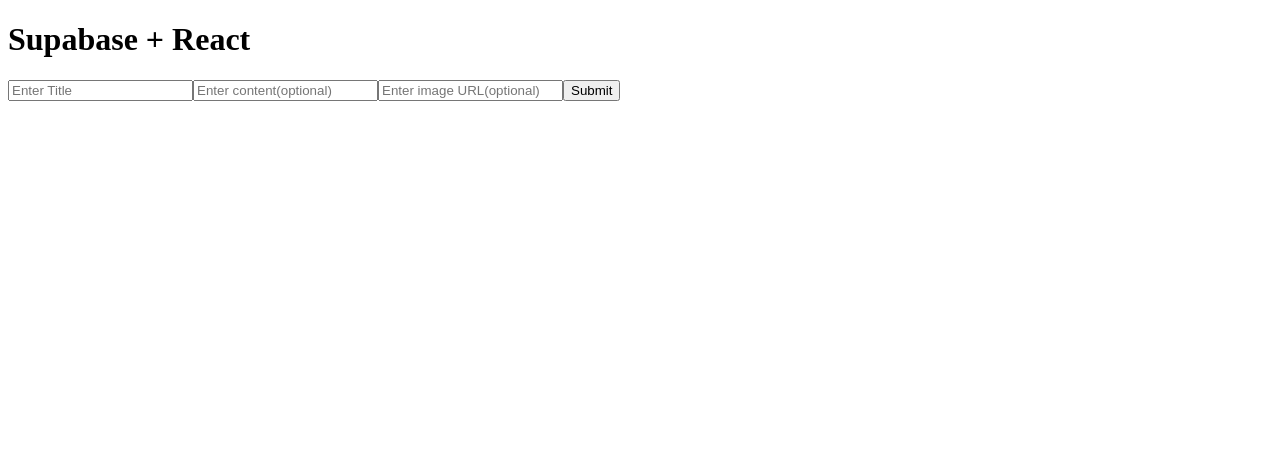
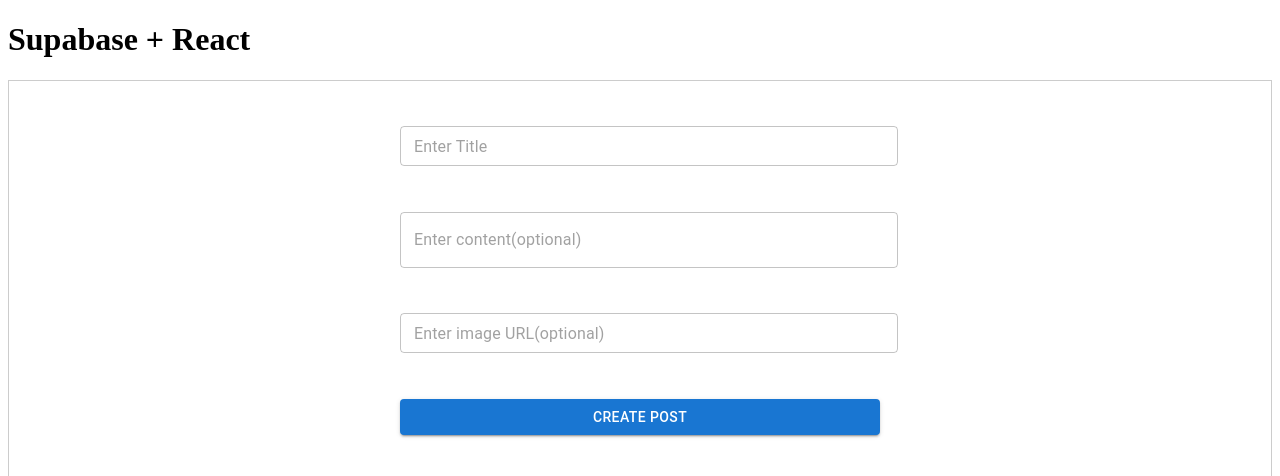
Before and after one commit to R0ronoaZ0r0/HobbyHub, a React (Vite) app: page / in a window 1280 px wide. Shown: the top 476 px of the page. Built offline with nearby package versions, Linux system fonts and the light colour scheme.

Commit message:
Added material ui Button.

```diff
--- a/package.json
+++ b/package.json
@@ -10,6 +10,9 @@
     "preview": "vite preview"
   },
   "dependencies": {
+    "@emotion/react": "^11.11.1",
+    "@emotion/styled": "^11.11.0",
+    "@mui/material": "^5.14.17",
     "@supabase/supabase-js": "^2.38.4",
     "react": "^18.2.0",
     "react-dom": "^18.2.0",
--- a/src/Database/CreatePost.jsx
+++ b/src/Database/CreatePost.jsx
@@ -1,5 +1,6 @@
 import supabase from "../client";
 import { useState } from "react";
+import { Button, TextField } from "@mui/material";
 
 const CreatePost = () => {
     const [title, setTitle] = useState('');
@@ -12,12 +13,12 @@
     }
 
     return(
-        <div>
-            <form onSubmit={handleSubmit}>
-                <input type="text" value={title} placeholder="Enter Title" onChange={(e)=>setTitle(e.target.value)} />
-                <input type="text" value={content} placeholder="Enter content(optional)" onChange={(e)=>setContent(e.target.value)} />
-                <input type="text" value={imageURL} placeholder="Enter image URL(optional)" onChange={(e)=>setImageURL(e.target.value)} />
-                <input type="submit"/>
+        <div >
+            <form className="form" onSubmit={handleSubmit}>
+                <TextField className="title" required size="small" type="text" value={title} placeholder="Enter Title" onChange={(e)=>setTitle(e.target.value)} />
+                <TextField className="content" multiline type="text" value={content} placeholder="Enter content(optional)" onChange={(e)=>setContent(e.target.value)} />
+                <TextField className="url" size="small" type="url" value={imageURL} placeholder="Enter image URL(optional)" onChange={(e)=>setImageURL(e.target.value)} />
+                <Button variant="contained" type="submit"> Create Post </Button>
             </form>
         </div>
     );
--- a/src/index.css
+++ b/src/index.css
@@ -67,3 +67,16 @@
     background-color: #f9f9f9;
   }
 } */
+
+.form{
+  border: 1px solid #ccc;
+  display: flex;
+  flex-direction: column;
+  align-items: center;
+  height: 50vh;
+  justify-content: space-evenly;
+}
+
+.form *{
+  width: 60vh;
+}
```
Also changed, not shown: 1 other file (tests, documents, lock files or other folders).
